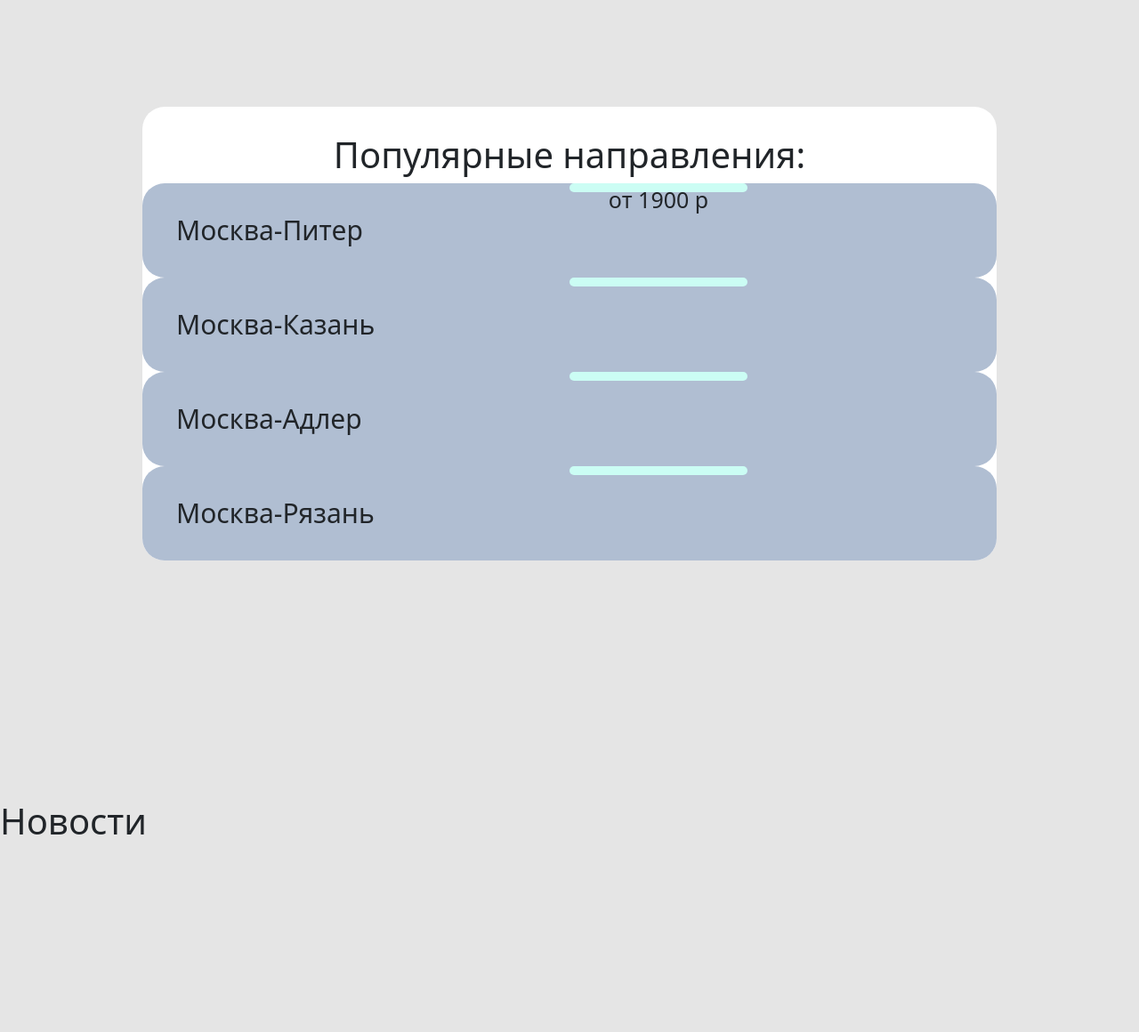
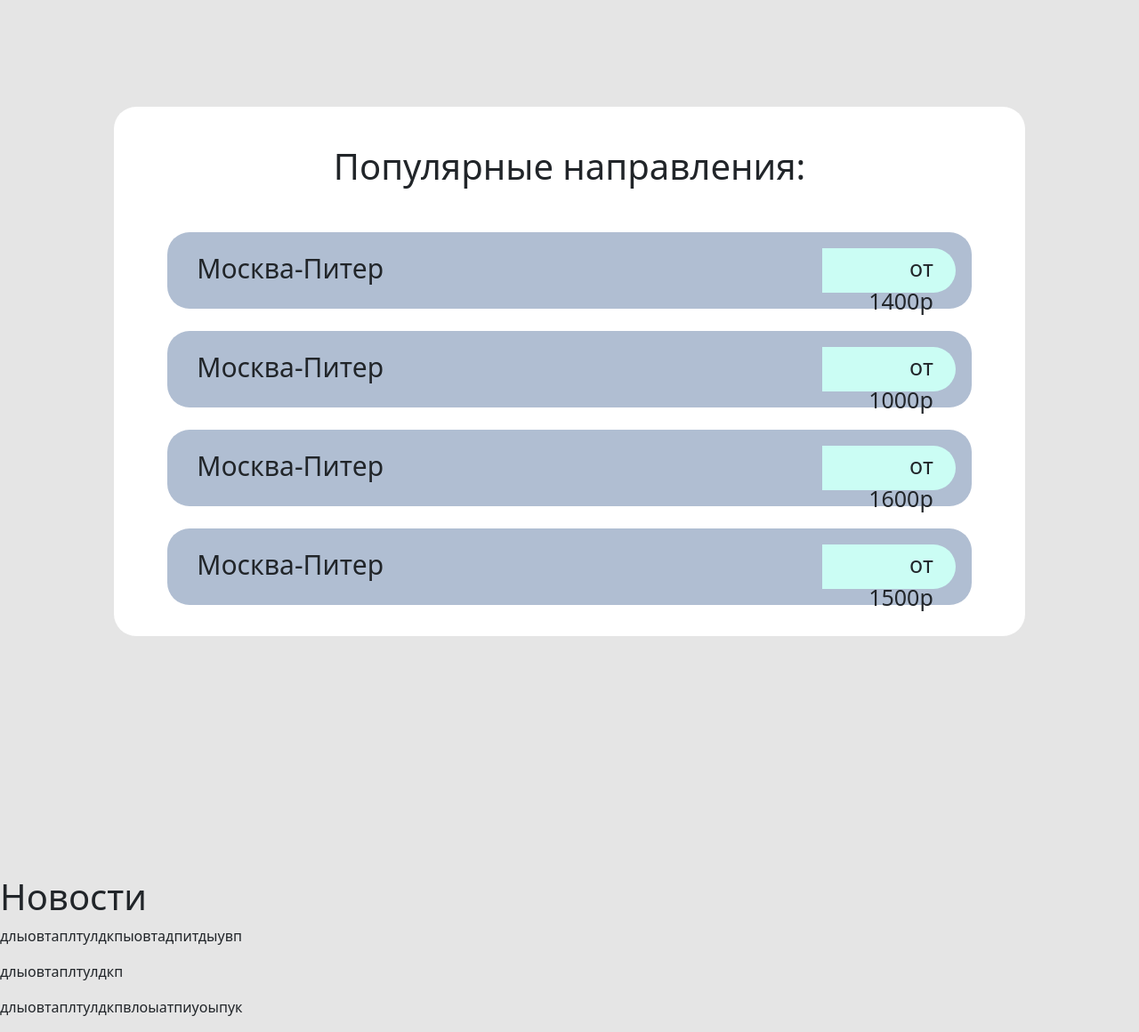
Before and after one commit to BipBopViy/RZD_practice, a PHP site: page / in a window 1280 px wide. Shown: the part 402-1562 px from the top of the page at 89% size. Before the commit the page ends 1340 px from the top, so only its background shows below. Run offline with PHP 8.4, Linux system fonts and the light colour scheme.

Commit message:
Доработал секцию popular

```diff
--- a/common.blocks/news/__h1.css
+++ b/common.blocks/news/__h1.css
@@ -0,0 +1,2 @@
+.news__h1 {
+}
--- a/common.blocks/news/wrapper.css
+++ b/common.blocks/news/wrapper.css
@@ -0,0 +1,3 @@
+.wrapper {
+     margin: 0px auto;
+}
--- a/common.blocks/section-popular/__favorite.css
+++ b/common.blocks/section-popular/__favorite.css
@@ -1,9 +1,10 @@
 .section-1__favorite {
+    width: 90%;
+    max-height: 5%;
     display: grid;
-    grid-template-columns: 1fr 1fr;
-    justify-content:space-between;
-    margin: 0 auto;
+    grid-template-columns: 1fr 150px;
+    padding: 18px 18px;
+    margin: 25px auto;
     background-color: #B0BED2;
-    justify-items:baseline;
     border-radius: 25px;
 }
--- a/common.blocks/section-popular/__h1.css
+++ b/common.blocks/section-popular/__h1.css
@@ -1,3 +1,5 @@
 .section-1__h1 {
     text-align: center;
+    margin-top: 33px;
+    margin-bottom: 50px;
 }
--- a/common.blocks/section-popular/__main.css
+++ b/common.blocks/section-popular/__main.css
@@ -1,10 +1,9 @@
 .section-1 {
     background-color: white;
-    text-align: center;
+    text-align: right;
     font-size: 35px;
-    width: 75%;
-    min-height: 480px;
+    width: 80%;
+    padding: 10px;
     margin: 21% auto;
-    padding-top:30px;
     border-radius: 25px;
 }
--- a/common.blocks/section-popular/__p.css
+++ b/common.blocks/section-popular/__p.css
@@ -1,6 +1,6 @@
 .section-1__p {
-    margin-top: 15px;
     font-size: 30px;
-    text-align: center;
-    padding: 15px 38px;
+    justify-content: space-between;
+    text-align: left;
+    padding-left: 15px;
 }
--- a/common.blocks/section-popular/__p_cost.css
+++ b/common.blocks/section-popular/__p_cost.css
@@ -1,9 +1,9 @@
 .section-1__p_cost {
+    text-align: right;
     font-size: 25px;
     background-color: #CBFDF4;
-    width: 200px;
-    height: 10px;
-    text-align: center;
-    border-radius: 25px;
+    padding: 4px 25px;
+    height: 50px;
+    border-radius: 0px 25px 25px 0px;
 
 }
--- a/index.php
+++ b/index.php
@@ -56,21 +56,22 @@
     </div>
         <div class="section-1">
         <h1 class="section-1__h1">Популярные направления:</h1>
-        <div class="section-1__favorite"><p class="section-1__p">Москва-Питер</p><div class="section-1__p_cost">от 1900 р</div></div>
-        <div class="section-1__favorite"><p class="section-1__p">Москва-Казань</p><p class="section-1__p_cost"></p></div>
-        <div class="section-1__favorite"><p class="section-1__p">Москва-Адлер</p><div class="section-1__p_cost"></div></div>
-        <div class="section-1__favorite"><p class="section-1__p">Москва-Рязань</p><div class="section-1__p_cost"></div></div>
+        <div class="section-1__favorite"><span class="section-1__p">Москва-Питер</span><span class="section-1__p_cost">от 1400р</span></div>
+        <div class="section-1__favorite"><span class="section-1__p">Москва-Питер</span><span class="section-1__p_cost">от 1000р</span></div>
+        <div class="section-1__favorite"><span class="section-1__p">Москва-Питер</span><span class="section-1__p_cost">от 1600р</span></div>
+        <div class="section-1__favorite"><span class="section-1__p">Москва-Питер</span><span class="section-1__p_cost">от 1500р</span></div>
         </div>
         <div class="news">
           <div class="wrapper">
            <h1 class="news__h1">Новости</h1>
             <div class="first__news">
-
+                <p>длыовтаплтулдкпыовтадпитдыувп</p>
             </div>
             <div class="second__news">
-
+                <p>длыовтаплтулдкп</p>
             </div>
             <div class="third__news">
+              <p>длыовтаплтулдкпвлоыатпиуоыпук</p>
                </div>
             </div>
         </div>
```
